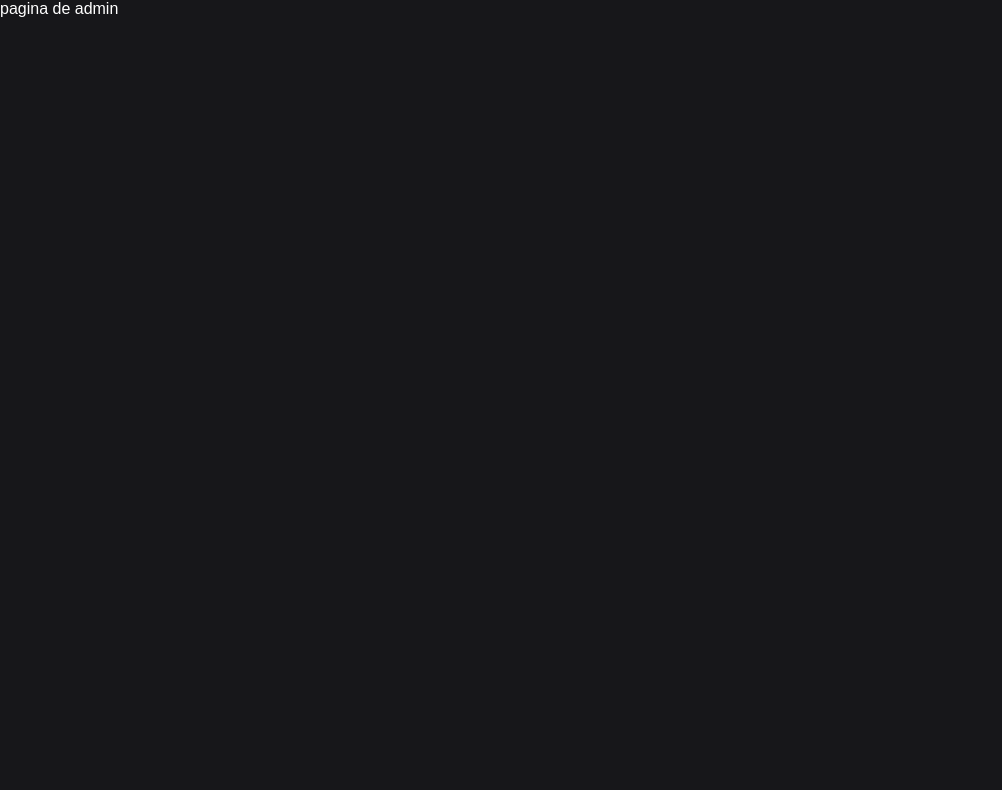
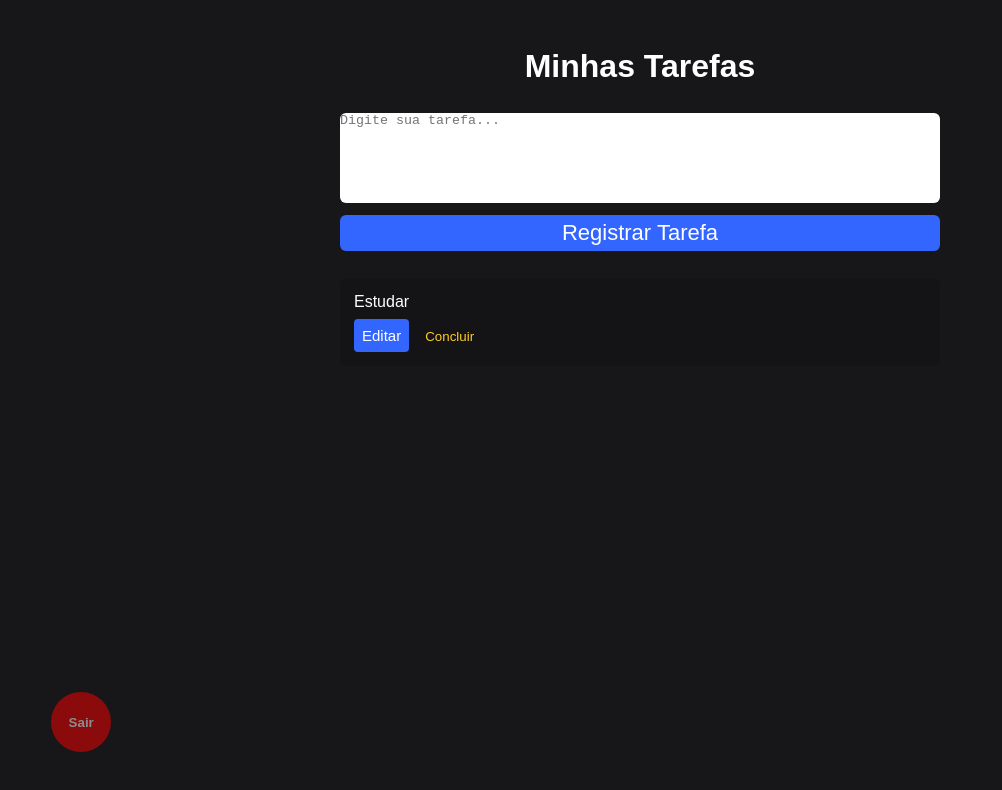
Before and after one commit to ricsjs/task-manager-with-login, a React (Create React App) app: page /admin in a window 1280 px wide. Shown: the top 790 px of the page, without its empty margins (0-1002 px from the left). Built offline with nearby package versions, Linux system fonts and the light colour scheme; no server answers; sample sign-in values are in the browser's storage.

Commit message:
estilização da página principal

```diff
--- a/src/pages/Admin/Admin.css
+++ b/src/pages/Admin/Admin.css
@@ -0,0 +1,73 @@
+.admin-container{
+    display: flex;
+    flex-direction: column;
+    align-items: center;
+    justify-content: center;
+    margin-top: 48px;
+}
+
+.admin-container h1{
+    margin-bottom: 28px;
+}
+
+.btn-register{
+    margin-bottom: 28px;
+}
+
+.list{
+    width: 90%;
+    max-width: 600px;
+    display: flex;
+    flex-direction: column;
+    background-color: rgba(18, 18, 18, 0.38);
+    border-radius: 6px;
+    margin-bottom: 12px;
+    justify-content: center;
+    padding: 14px;
+}
+
+.list p{
+    margin-bottom: 8px;
+}
+
+.list button{
+    margin-right: 8px;
+    border: 0;
+    border-radius: 4px;
+    padding: 8px;
+}
+
+.btn-delete{
+    color: #ffcc23;
+    background-color: transparent;
+}
+
+.btn-editar{
+    background-color: #3366ff;
+    color: white;
+    font-size: 15px;
+}
+
+.btn-editar:hover{
+    background-color: white;
+    color: black;
+}
+
+.btn-logout{
+    position: absolute;
+    bottom: 6%;
+    left: 4%;
+    height: 60px;
+    width: 60px;
+    border-radius: 30px;
+    border: 0;
+    font-weight: bold;
+    background-color: red;
+    color: white;
+    opacity: 0.5;
+    transition: all 0.5s;
+}
+
+.btn-logout:hover{
+    opacity: 0.8;
+}
--- a/src/pages/Admin/index.js
+++ b/src/pages/Admin/index.js
@@ -1,9 +1,47 @@
 import './Admin.css'
+import { useState } from 'react';
+
+import { auth } from '../../firebaseConnection'
+import { signOut } from 'firebase/auth';
+import { addDoc, collection } from 'firebase/firestore'
 
 function Admin(){
+
+    const [tarefaInput, setTarefaInput] = useState();
+
+    function handleRegister(e){
+        e.preventDefault();
+
+
+    }
+
+    async function handleLogout(){
+        await signOut(auth)
+    }
+
     return(
-        <div>
-            pagina de admin
+        <div className='admin-container'>
+            <h1>Minhas Tarefas</h1>
+            <form className='form' onSubmit={handleRegister}>
+                <textarea placeholder='Digite sua tarefa...' value={tarefaInput}
+                onChange={(e) => setTarefaInput(e.target.value)}/>
+
+                <button className='btn-register' type='submit'>Registrar Tarefa</button>
+            </form>
+
+            <article className='list'>
+
+                <p>Estudar</p>
+
+                <div>
+                    <button className='btn-editar'>Editar</button>
+                    <button className='btn-delete'>Concluir</button>
+                </div>
+
+            </article>
+
+            <button onClick={handleLogout} className='btn-logout'>Sair</button>
+
         </div>
     )
 }
```
